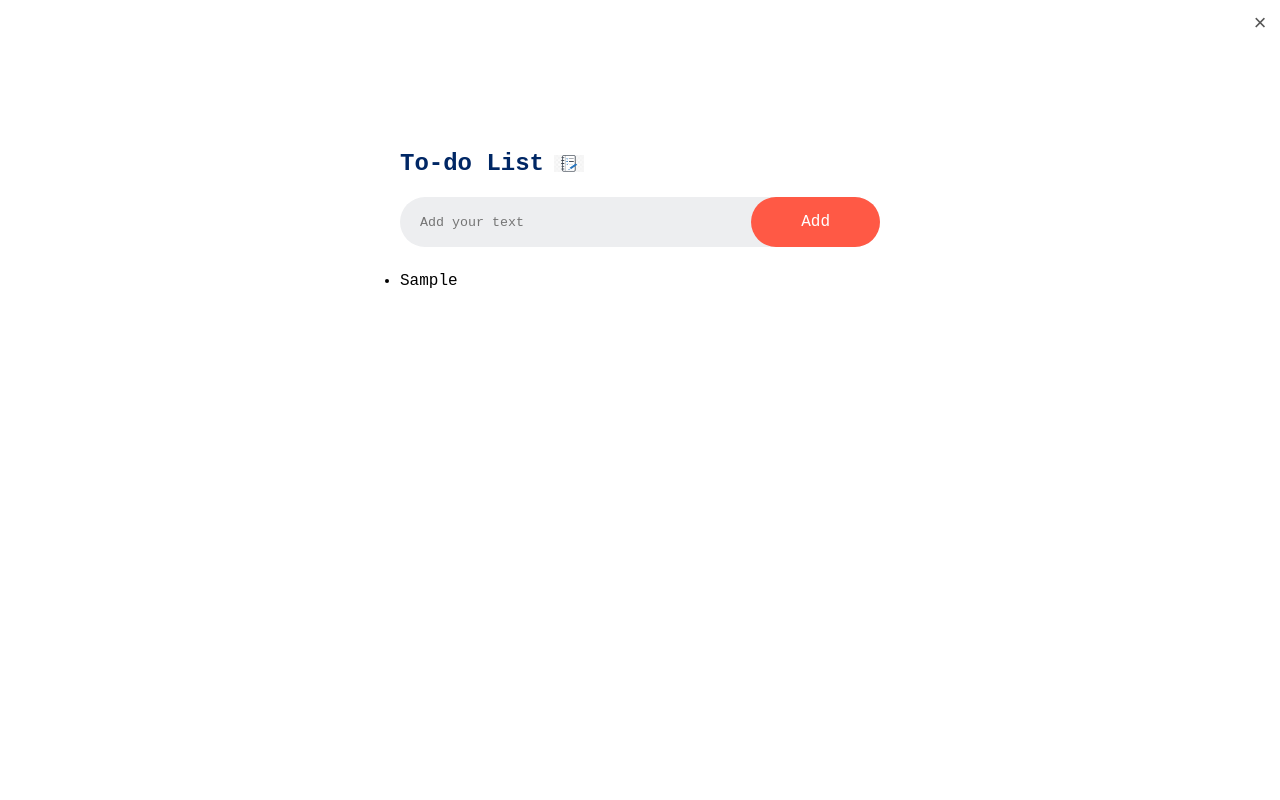
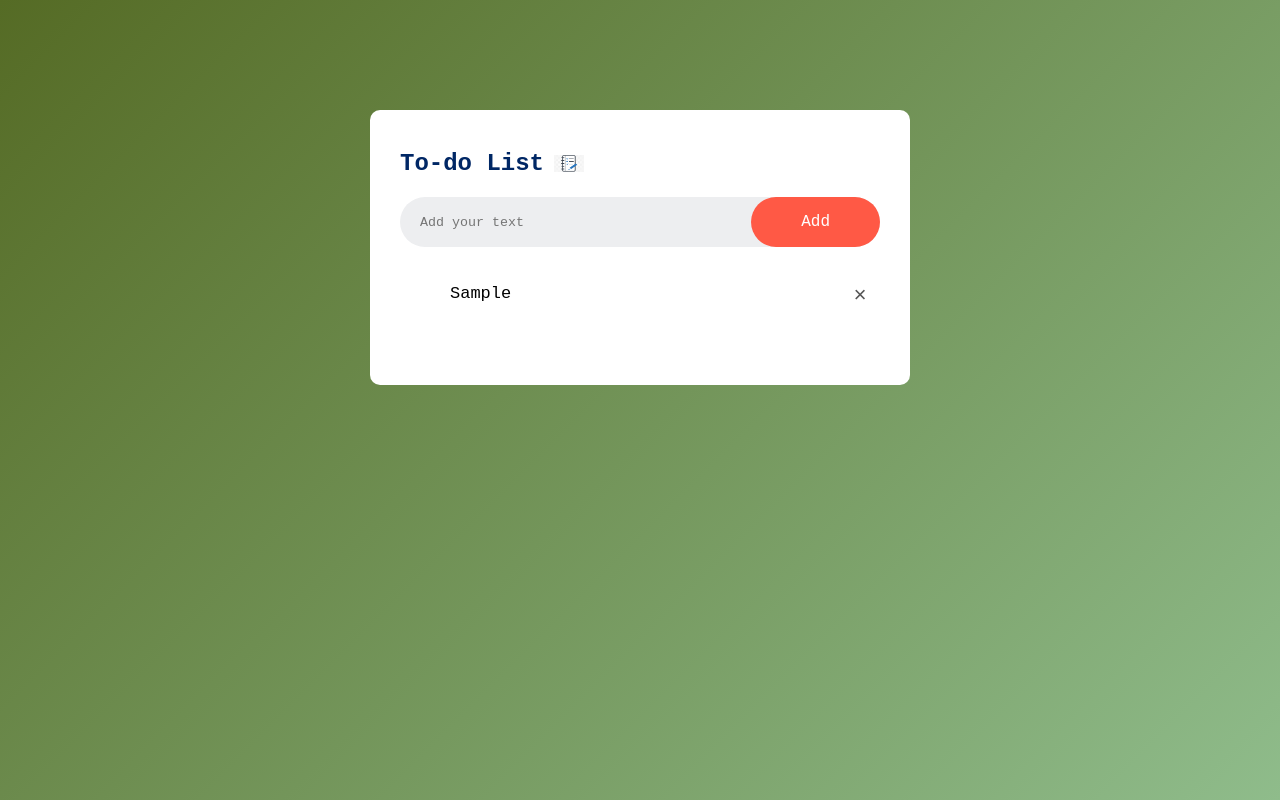
Before and after one commit to Marie-L1/To-do, a plain HTML site: page index.html in a window 1280 px wide. Both pictures are taken after typing "Sample" into the empty fields and a click on the button "Add". Drawn offline with Linux system fonts and the light colour scheme; files whose address does not match are found by name.

Commit message:
Update style.css

```diff
--- a/style.css
+++ b/style.css
@@ -8,7 +8,7 @@
 .container{
     width: 100%;
     min-height: 100vh;
-    background: linear-gradient(135degree, #556B25, #8FBC8B);
+    background: linear-gradient(135deg, #556B25, #8FBC8B);
     padding: 10px;
 }
 
@@ -61,7 +61,7 @@ button{
     border-radius: 40px;
 }
 
-ul il{
+ul li{
     list-style:  none;
     font-size: 17px;
     padding: 12px 8px 12px 50px;
```
